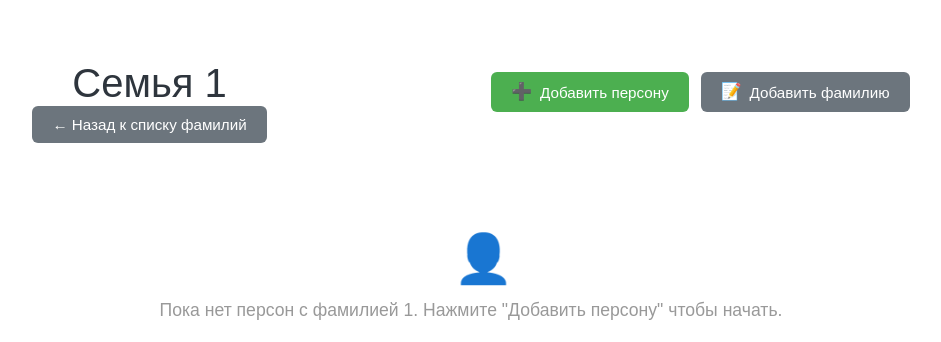
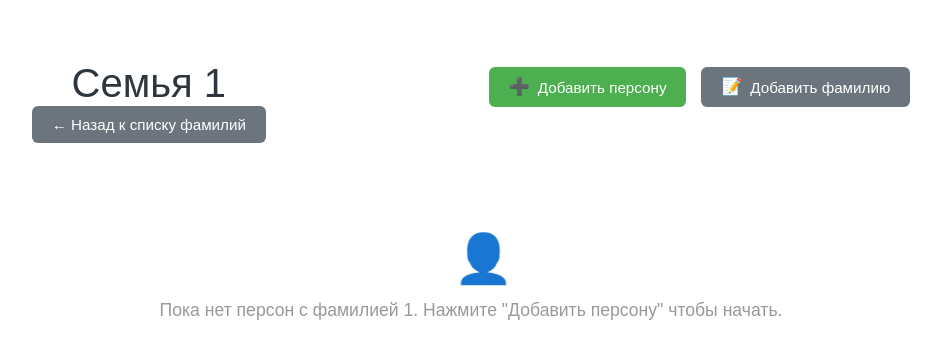
Before and after one commit to Wo1f27/family_tree_FastAPI, a FastAPI app: page /family/1 in a window 1280 px wide. Shown: the part 121-463 px from the top of the page, without its empty margins (169-1110 px from the left). Run offline with FastAPI, Linux system fonts and the light colour scheme; parts of the project's set-up code (start-up, migrations or seed data) failed here and were passed over; some libraries are stand-ins or nearby versions.

Commit message:
fix: center action buttons at top above person cards
- Add justify-content: center to action-buttons
- Increase gap and margin for better spacing
- Buttons now appear centered above the card grid

```diff
--- a/src/familytree/static/css/crud.css
+++ b/src/familytree/static/css/crud.css
@@ -333,13 +333,15 @@
 
 .action-buttons {
     display: flex;
-    gap: 12px;
-    margin-bottom: 20px;
+    justify-content: center;
+    gap: 15px;
+    margin-bottom: 30px;
     flex-wrap: wrap;
 }
 
 .action-buttons .btn {
     flex: 0 0 auto;
+    min-width: 180px;
 }
 
 .person-list {
```
